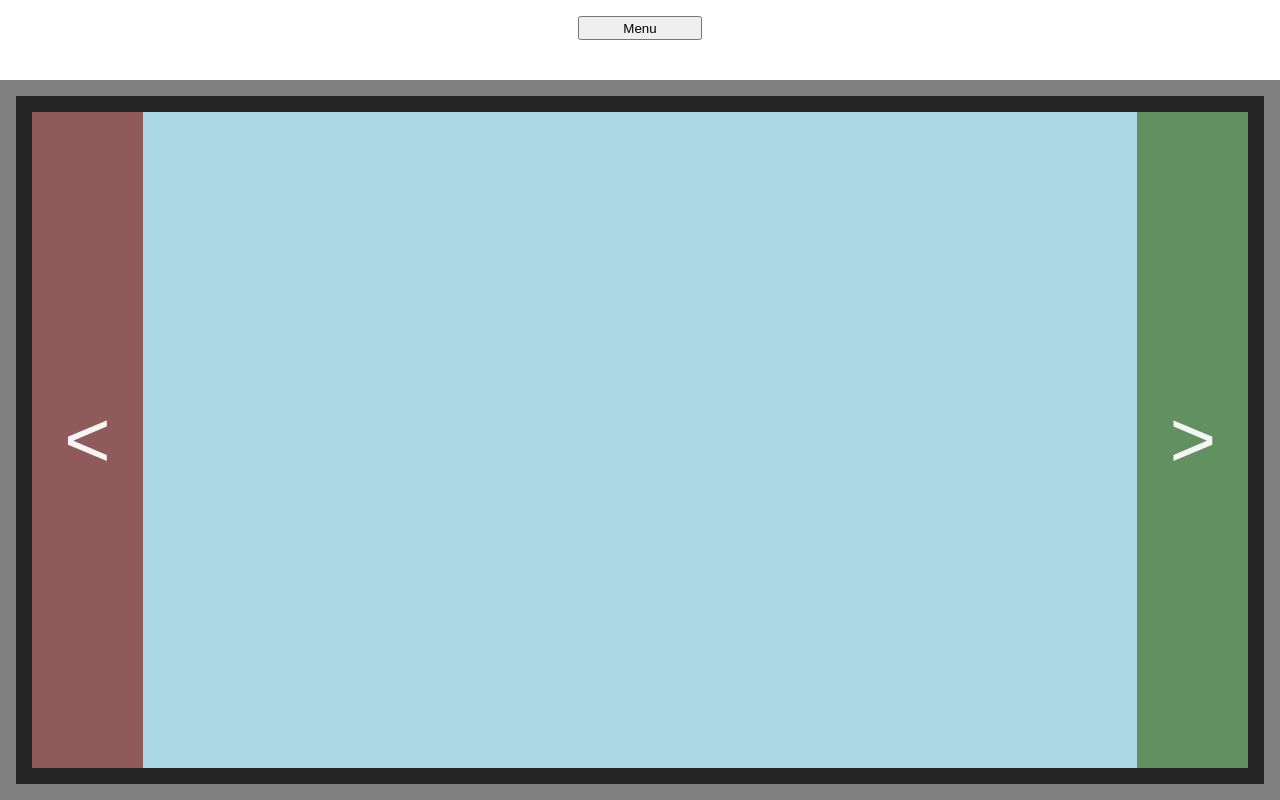
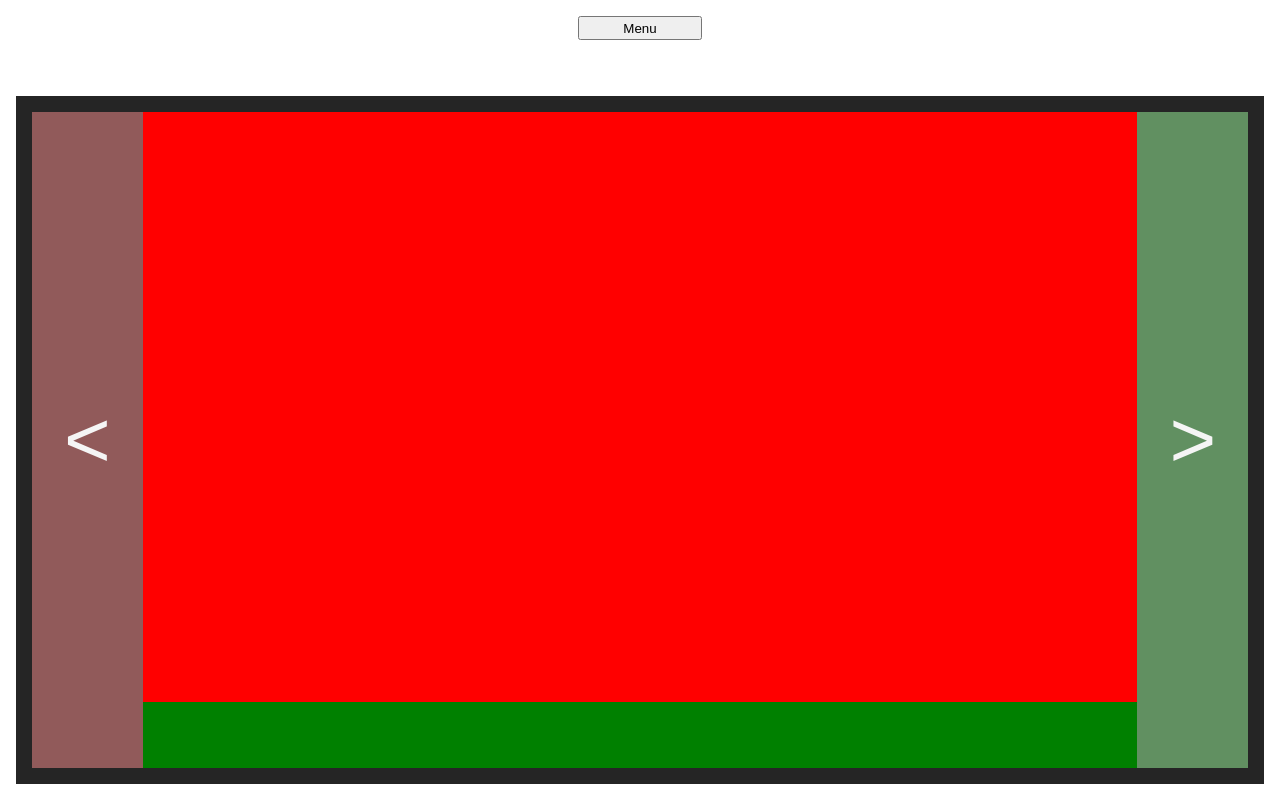
Before and after one commit to eustaquiogalano/dynamic-user-interface-practice, a website built with webpack: page src/index.html in a window 1280 px wide. Built offline with nearby package versions, Linux system fonts and the light colour scheme.

Commit message:
style: set height for images and circles container

```diff
--- a/src/styles.css
+++ b/src/styles.css
@@ -50,7 +50,6 @@ body {
   }
 
   main {
-    background-color: gray;
     height: 90%;
     width: 100%;
     padding: 1rem;
@@ -90,6 +89,16 @@ body {
       #images-and-circles-container {
         width: 90%;
         background-color: lightblue;
+
+        #images-container {
+          height: 90%;
+          background-color: red;
+        }
+
+        #circles-container {
+          height: 10%;
+          background-color: green;
+        }
       }
 
       #right-arrow-button {
```
